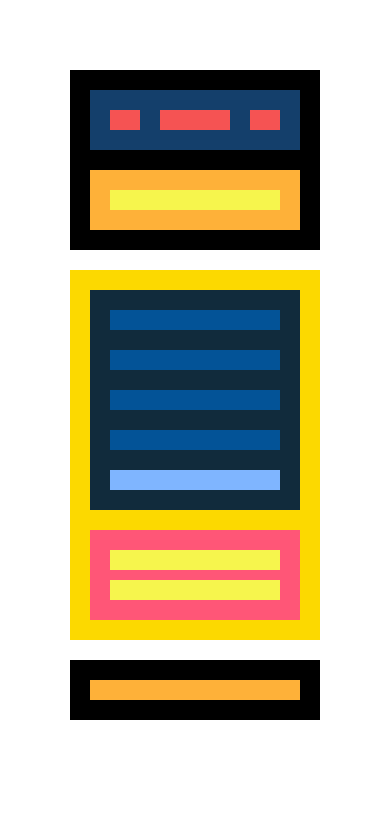
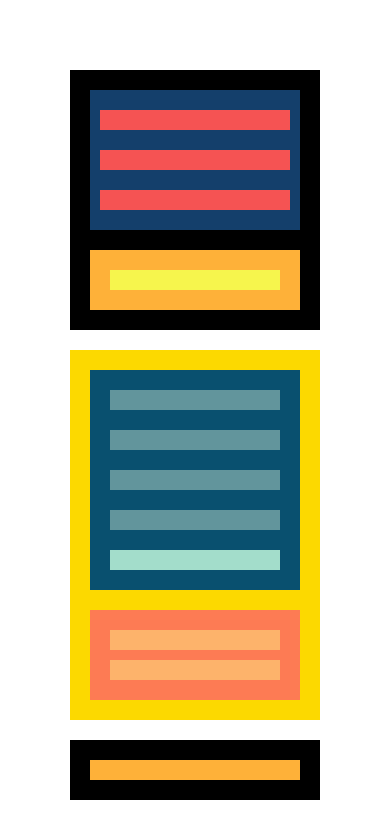
Before and after one commit to EvaGonz84/IT-Academy-React.Ejercicios-del-Nivel-1-Sprint-1, a plain HTML site: page index.html in a window 390 px wide. Drawn offline with Linux system fonts and the light colour scheme.

Commit message:
Tercer ejercicio del Nivel-1

```diff
--- a/style.css
+++ b/style.css
@@ -72,11 +72,42 @@ h1 {
   background: #feb139;
 }
 @media all and (max-width: 800px) {
-    .article {
-      flex-direction: column;
-      background-color: #FCD900;
-    }
-    .aside{
-      background-color:#FF5677 ;
-    }
+  .article {
+    flex-direction: column;
+    background-color: #fcd900;
   }
+  .aside {
+    background-color: #ff5677;
+  }
+}
+@media all and (max-width: 600px) {
+  .menu {
+    flex-direction: column;
+    height: auto;
+  }
+  .home {
+    width: 100%;
+  }
+  .about {
+    width: 100%;
+  }
+  .contact {
+    width: 100%;
+  }
+  .articles {
+    flex-direction: column;
+    background-color: #09506f;
+  }
+  .text {
+    background-color: #62959c;
+  }
+  .link {
+    background-color: #a3ddcb;
+  }
+  .aside {
+    background-color: #fd7b54;
+  }
+  .ads {
+    background-color: #fdb36b;
+  }
+}
```
